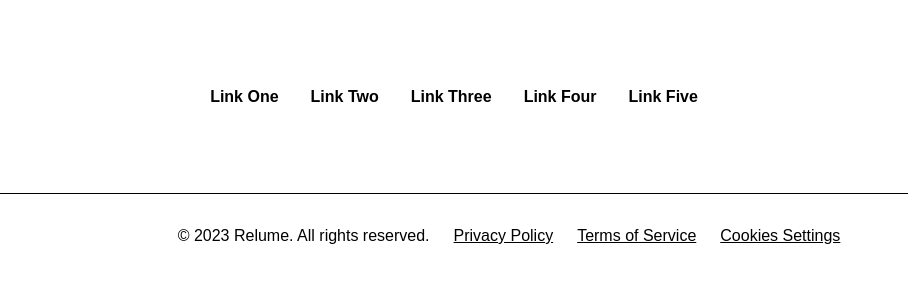
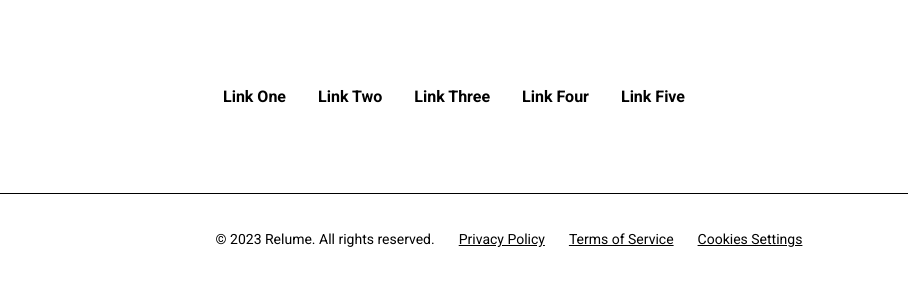
Before and after one commit to ardszsantos/relume-figma-kit.htmlnofork, a plain HTML site: page src/components/marketing-components/footer-four/index.html in a window 1280 px wide. Shown: the full height of the page, 131-1039 px from the left. Drawn offline with Linux system fonts and the light colour scheme.

Commit message:
feat: finished it all

```diff
--- a/src/components/marketing-components/footer-four/index.html
+++ b/src/components/marketing-components/footer-four/index.html
@@ -6,6 +6,9 @@
     <title>Footer Four</title>
     <link rel="stylesheet" href="../../../styles/global.css">
     <link rel="stylesheet" href="./styles.css">
+    <link rel="preconnect" href="https://fonts.googleapis.com">
+    <link rel="preconnect" href="https://fonts.gstatic.com" crossorigin>
+    <link href="https://fonts.googleapis.com/css2?family=Roboto:ital,wght@0,100;0,300;0,400;0,500;0,700;0,900;1,100;1,300;1,400;1,500;1,700;1,900&display=swap" rel="stylesheet">
 </head>
 <body>
     <footer>
--- a/src/components/marketing-components/footer-four/styles.css
+++ b/src/components/marketing-components/footer-four/styles.css
@@ -5,6 +5,8 @@ footer {
     flex-direction: column;
     gap: 80px;
     height: 331px;
+    color: black;
+    font-family: 'Roboto', sans-serif;
 }
 
 
@@ -14,6 +16,12 @@ footer {
     align-items: center;
     width: 100%;
     height: 33px;
+
+}
+
+.footer-content a {
+    font-size: 16px;
+    font-weight: 600px;
 }
 
 .nav-pages {
@@ -35,9 +43,12 @@ footer {
 .footer-bottom {
     border-top: 1px solid black;
     display: flex;
-    align-items: center;
+    align-items: flex-end;
     justify-content: center;
     gap: 24px;
+    width: 100%;
+    font-size: 14px;
+    height: 54px;
 }
 
 .footer-bottom p {
@@ -53,6 +64,10 @@ footer {
 
 .nav-terms a {
     color: black;
+}
+
+.footer-bottom a {
+    text-decoration: underline;
 }
 
 
@@ -80,16 +95,19 @@ footer {
     .footer-bottom {
         flex-direction: column-reverse;
         gap: 32px;
-    }
-
-    .footer-bottom p {
-        padding-top: 32px;
+        height: 100%;
+        align-items: center;
     }
 
     .nav-terms {
         flex-direction: column;
         align-items: center;
-        padding: 33px 0px 0px 0px;
+        margin-top: 25px;
+        padding-top: 0;
+    }
 
+    .footer-bottom p {
+        padding-top: 0;
+        margin-top: 32px;
     }
 }
--- a/src/styles/global.css
+++ b/src/styles/global.css
@@ -3,6 +3,7 @@
     padding: 0;
     margin: 0;
     box-sizing: border-box;
+    text-decoration: none;
     border: none;
 
 }
```
